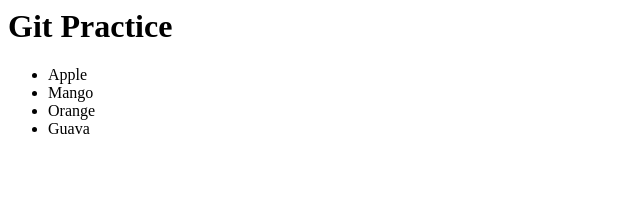
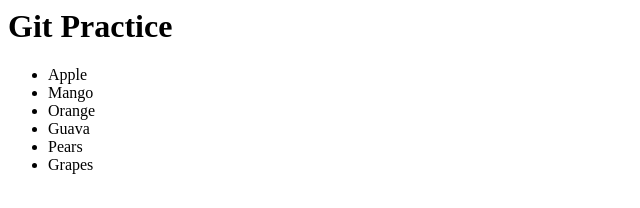
Before and after one commit to poonammohata/Git-Practice, a plain HTML site: page index.html in a window 1280 px wide. Shown: the whole page, without its empty margins (0-640 px from the left). Drawn offline with Linux system fonts and the light colour scheme.

Commit message:
added two more fruits name

```diff
--- a/index.html
+++ b/index.html
@@ -12,6 +12,8 @@
 				<li>Mango</li>
 				<li>Orange</li>
 				<li>Guava</li>
+				<li>Pears</li>
+				<li>Grapes</li>
 			</ul>
 		</main>
 	</body>
```
